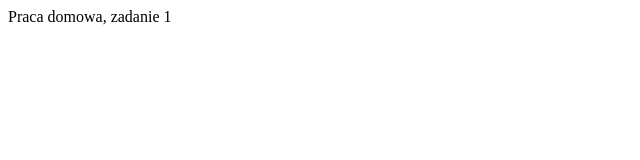
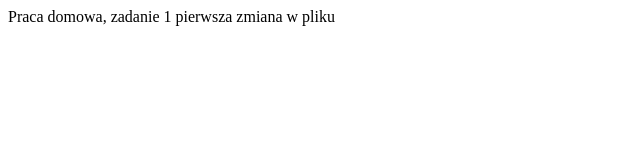
Before and after one commit to EdytaCiesielska/nauka, a plain HTML site: page index.html in a window 1280 px wide. Shown: the whole page, without its empty margins (0-640 px from the left). Drawn offline with Linux system fonts and the light colour scheme.

Commit message:
Drugi commit, modyfikacja pliku index.html

```diff
--- a/index.html
+++ b/index.html
@@ -1,3 +1,4 @@
 <html>
 Praca domowa, zadanie 1
+pierwsza zmiana w pliku
 </html>
```
